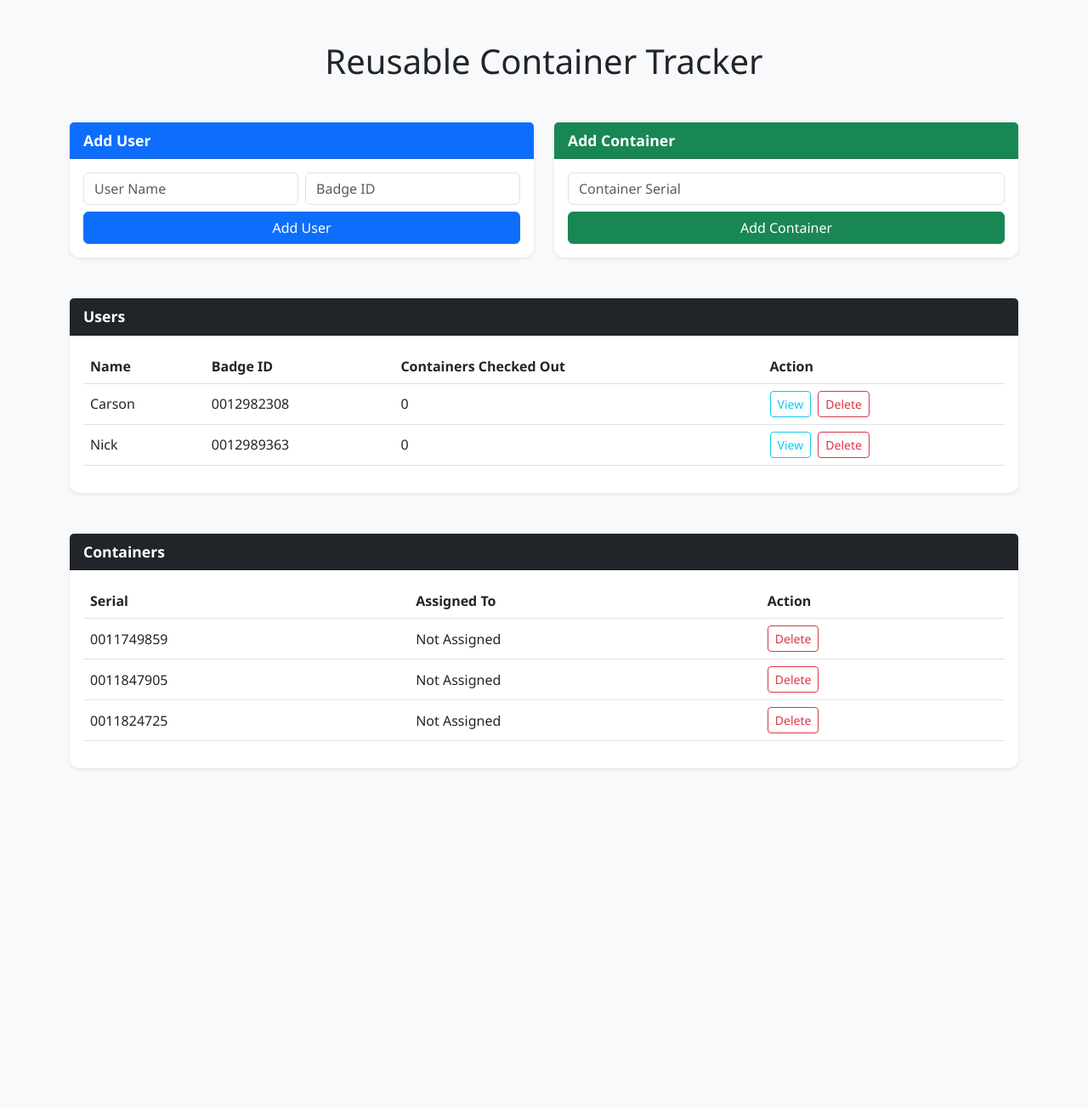
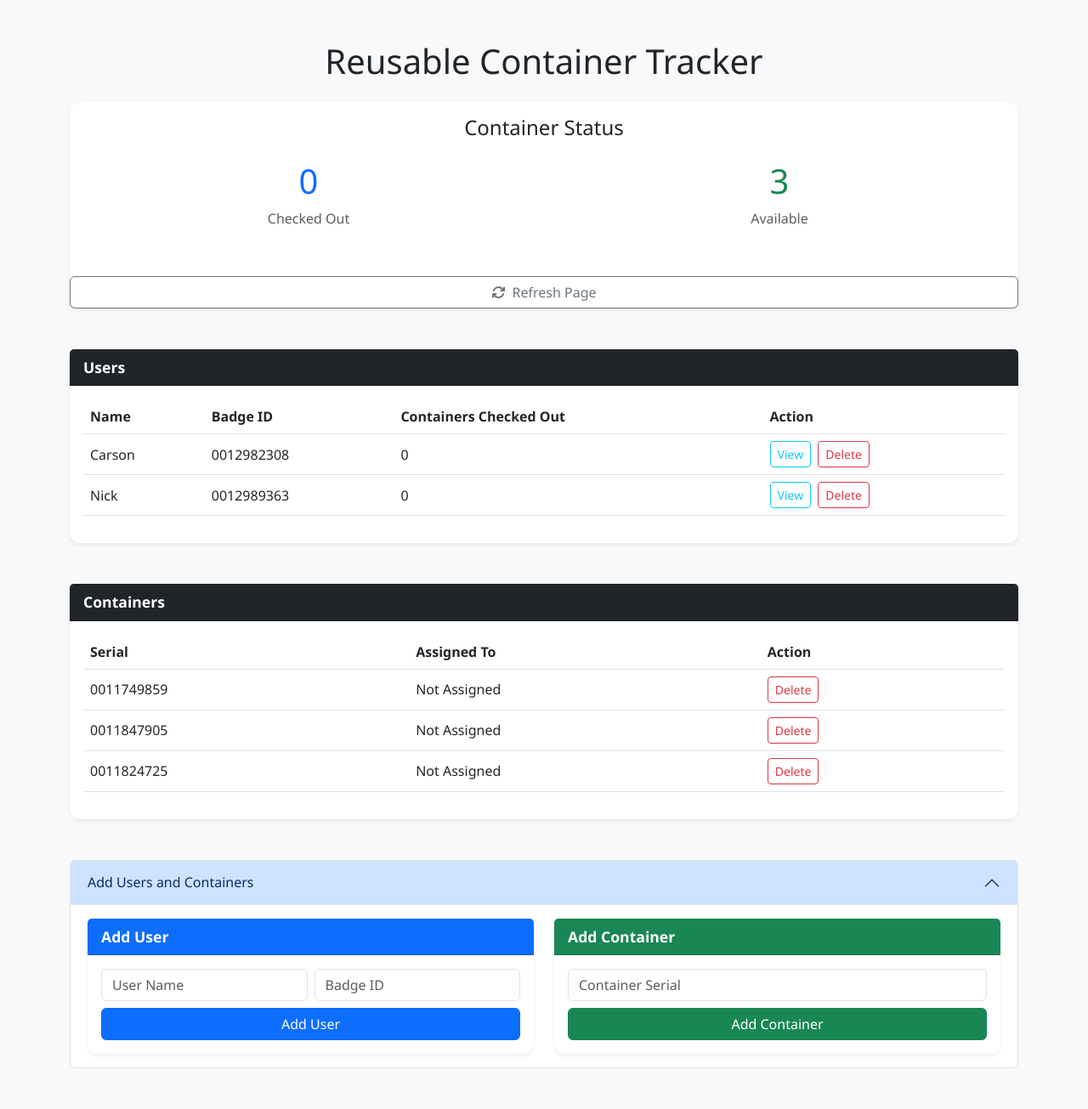
Before and after one commit to cpwilly/containerTracking, a Flask app: page / in a window 1280 px wide. Shown: the whole page at 85% size. Before the commit the page ends 905 px from the top, so only its background shows below. Run offline with Flask 3, Linux system fonts and the light colour scheme; data comes from the database, SQL or seed files in the repository; both versions use the stored data as it was after the commit; parts of the project's set-up code (start-up, migrations or seed data) failed here and were passed over.

Commit message:
finish code and added comments

```diff
--- a/main.py
+++ b/main.py
@@ -5,8 +5,8 @@ import threading
 
 
 # MQTT settings for local broker
-BROKER = "localhost"  # Localhost for local MQTT broker
-PORT = 1883  # Default MQTT port
+BROKER = "localhost"
+PORT = 1883
 TOPIC = "container_tracking"
 FEED = "container_controls"
 
@@ -20,14 +20,14 @@ def create_database():
     conn = sqlite3.connect('container_tracking.db')
     cursor = conn.cursor()
 
-    # Create table for containers
+    # Containers
     cursor.execute('''CREATE TABLE IF NOT EXISTS containers (
                         id INTEGER PRIMARY KEY,
                         serial_number TEXT UNIQUE,
                         user_id INTEGER,
                         FOREIGN KEY (user_id) REFERENCES users(id))''')
 
-    # Create table for users (with name and badgeID)
+    # Users
     cursor.execute('''CREATE TABLE IF NOT EXISTS users (
                         id INTEGER PRIMARY KEY,
                         name TEXT UNIQUE,
@@ -41,7 +41,7 @@ def add_container(serial_number):
     conn = sqlite3.connect('container_tracking.db')
     cursor = conn.cursor()
 
-    # Check if container already exists
+    # Already exists
     cursor.execute("SELECT * FROM containers WHERE serial_number=?", (serial_number,))
     if cursor.fetchone():
         print(f"Container {serial_number} already exists.")
@@ -59,7 +59,7 @@ def add_user(name, badgeID):
     conn = sqlite3.connect('container_tracking.db')
     cursor = conn.cursor()
 
-    # Check if user already exists
+    # Already exists
     cursor.execute("SELECT * FROM users WHERE name=? OR badgeID=?", (name, badgeID))
     if cursor.fetchone():
         print(f"User {name} with badge ID {badgeID} already exists.")
@@ -93,7 +93,7 @@ def checkout_container(container_serial, user_badgeID):
         publish_instruction(f"Error User with badge ID {user_badgeID} does not exist")
         return
 
-    # Assign the container to the user (update user_id in containers table)
+    # Assign
     cursor.execute("UPDATE containers SET user_id=? WHERE serial_number=?", (user[0], container_serial))
     conn.commit()
     print(f"Container {container_serial} checked out to {user[1]} (Badge ID: {user_badgeID}).")
@@ -114,7 +114,7 @@ def return_container(container_serial):
         publish_instruction(f"Error Container {container_serial} does not exist")
         return
 
-    # Remove user association (set user_id to NULL)
+    # Remove user association
     cursor.execute("UPDATE containers SET user_id=NULL WHERE serial_number=?", (container_serial,))
     conn.commit()
     print(f"Container {container_serial} returned and unassigned from user.")
@@ -155,7 +155,7 @@ def show_users_and_containers():
 
 def publish_instruction(instruction):
     """Publish an instruction to the MQTT broker."""
-    print(f"Publishing to MQTT: {instruction}")  # Print the instruction being published for debug purposes
+    print(f"Publishing to MQTT: {instruction}")
     mqtt_client.publish(TOPIC, instruction)
 
 def display_menu():
@@ -189,28 +189,26 @@ def on_message(client, userdata, msg):
     if message == "test":
         mqttMode = True
         handle_operation("checkout")
-    elif "control:checkout" in message:  # Check if message contains "control:checkout"
-        # Split the message by ":"
+    elif "control:checkout" in message:
+        # Split the message with :
         parts = message.split(":")
 
-        # Ensure there are 4 parts (including "control", "checkout", container serial, and badge ID)
+        # Ensure there are 4 parts ( control, checkout, container serial, badge ID)
         if len(parts) == 4:
             container_serial = parts[2]
             user_badgeID = parts[3]
 
-            # Pass the parsed values to the checkout_container function
             checkout_container(container_serial, user_badgeID)
         else:
             print("Error: Invalid message format. Expected format 'control:checkout:{container_serial}:{user_badgeID}'.")
     elif "control:return" in message:  # Check if message contains "control:checkout"
-        # Split the message by ":"
+        # Split the message with :
         parts = message.split(":")
 
-        # Ensure there are 4 parts (including "control", "checkout", container serial, and badge ID)
+        # Ensure there are 3 parts ( control, checkout, container serial)
         if len(parts) == 3:
             container_serial = parts[2]
 
-            # Pass the parsed values to the checkout_container function
             return_container(container_serial)
         else:
             print("Error: Invalid message format. Expected format 'control:return:{container_serial}'.")
@@ -222,50 +220,18 @@ def main():
     threading.Thread(target=run_flask, daemon=True).start()
 
     # Connect to MQTT broker
-    mqtt_client.on_message = on_message  # 👈 Add this line
+    mqtt_client.on_message = on_message
     mqtt_client.connect(BROKER, PORT, 60)
-    mqtt_client.subscribe(TOPIC)         # 👈 And this one
-    mqtt_client.loop_start()  # Start MQTT loop
+    mqtt_client.subscribe(TOPIC)
+    mqtt_client.loop_start()
 
-    create_database()  # Initialize the database
+    create_database()
 
-    while not mqttMode:
-        choice = display_menu()
-
-        if choice == '1':
-            # Add containers and users
-            mode = input("Would you like to add a container (C) or a user (U)? ").strip().upper()
-            if mode == 'C':
-                serial_number = input("Enter container serial number: ").strip()
-                add_container(serial_number)
-            elif mode == 'U':
-                name = input("Enter user name: ").strip()
-                badgeID = input("Enter user badge ID: ").strip()
-                add_user(name, badgeID)
-            else:
-                print("Invalid choice. Please choose either 'C' for container or 'U' for user.")
-
-        elif choice == '2':
-            # Checkout container to a user
-            handle_operation("checkout")
-
-        elif choice == '3':
-            # Return container
-            handle_operation("return")
-
-        elif choice == '4':
-            # Show users and containers
-            show_users_and_containers()
-
-        elif choice == '5':
-            # Exit the application
-            print("Exiting the program...")
-            publish_instruction("Exiting the system. Goodbye! 👋")
-            break
-
-        else:
-            print("Invalid choice, please try again.")
-            publish_instruction("Invalid choice. Please try again")
+    try:
+        while True:
+            pass
+    except KeyboardInterrupt:
+        print("Service interrupted. Shutting down.")
 
 app = Flask(__name__)
 
@@ -274,7 +240,6 @@ def index():
     conn = sqlite3.connect('container_tracking.db')
     cursor = conn.cursor()
 
-    # Fetch users along with the count of containers they have checked out
     cursor.execute("""
         SELECT users.id, users.name, users.badgeID, COUNT(containers.id) as container_count
         FROM users
@@ -283,7 +248,6 @@ def index():
     """)
     users = cursor.fetchall()
 
-    # Fetch containers with associated user names
     cursor.execute("""
         SELECT containers.id, containers.serial_number, users.name
         FROM containers
@@ -291,8 +255,22 @@ def index():
     """)
     containers = cursor.fetchall()
 
+    cursor.execute("SELECT COUNT(*) FROM containers WHERE user_id IS NOT NULL")
+    checked_out = cursor.fetchone()[0]
+
+    cursor.execute("SELECT COUNT(*) FROM containers WHERE user_id IS NULL")
+    available = cursor.fetchone()[0]
+
     conn.close()
-    return render_template('index.html', users=users, containers=containers)
+
+    return render_template(
+        'index.html',
+        users=users,
+        containers=containers,
+        checked_out=checked_out,
+        available=available
+    )
+
 
 
 @app.route('/add_user', methods=['POST'])
@@ -349,7 +327,5 @@ def get_users_with_containers():
     conn.close()
     return jsonify(user_list)
 
-
-
 if __name__ == "__main__":
     main()
--- a/static/styles.css
+++ b/static/styles.css
@@ -1,6 +1,6 @@
 body {
     font-family: "Segoe UI", Tahoma, Geneva, Verdana, sans-serif;
-    background-color:rgb(164, 184, 255); /* Light gray background */
+    background-color:rgb(200,200,200); /* Light gray background */
 }
 
 .card {
--- a/templates/index.html
+++ b/templates/index.html
@@ -5,52 +5,35 @@
     <title>Container Tracker</title>
     <link href="https://cdn.jsdelivr.net/npm/bootstrap@5.3.0/dist/css/bootstrap.min.css" rel="stylesheet">
     <link rel="stylesheet" href="{{ url_for('static', filename='styles.css') }}">
+    <link rel="stylesheet" href="https://cdnjs.cloudflare.com/ajax/libs/font-awesome/6.5.0/css/all.min.css">
     <script src="https://code.jquery.com/jquery-3.6.0.min.js"></script>
     <script src="https://cdn.jsdelivr.net/npm/bootstrap@5.3.0/dist/js/bootstrap.bundle.min.js"></script>
 </head>
 <body class="bg-light">
+    <div class="container py-5">
+        <h1 class="mb-4 text-center">Reusable Container Tracker</h1>
 
-    <div class="container py-5">
-        <h1 class="mb-5 text-center">Reusable Container Tracker</h1>
-
-        <div class="row g-4">
-            <!-- Add User -->
-            <div class="col-md-6">
-                <div class="card shadow-sm">
-                    <div class="card-header bg-primary text-white">Add User</div>
-                    <div class="card-body">
-                        <form action="/add_user" method="post" class="row g-2">
-                            <div class="col-md-6">
-                                <input type="text" name="name" class="form-control" placeholder="User Name" required>
-                            </div>
-                            <div class="col-md-6">
-                                <input type="text" name="badgeID" class="form-control" placeholder="Badge ID" required>
-                            </div>
-                            <div class="col-12">
-                                <button type="submit" class="btn btn-primary w-100">Add User</button>
-                            </div>
-                        </form>
+        <!-- Summary Card -->
+        <div class="card mb-5 text-center shadow-sm">
+            <div class="card-body">
+                <h4 class="card-title mb-4">Container Status</h4>
+                <div class="row">
+                    <div class="col-md-6">
+                        <h1 class="text-primary">{{ checked_out }}</h1>
+                        <p class="text-muted">Checked Out</p>
+                    </div>
+                    <div class="col-md-6">
+                        <h1 class="text-success">{{ available }}</h1>
+                        <p class="text-muted">Available</p>
                     </div>
                 </div>
             </div>
+            <button onclick="location.reload()" class="btn btn-outline-secondary mt-4">
+                <i class="fas fa-arrows-rotate me-2"></i>Refresh Page
+            </button>
 
-            <!-- Add Container -->
-            <div class="col-md-6">
-                <div class="card shadow-sm">
-                    <div class="card-header bg-success text-white">Add Container</div>
-                    <div class="card-body">
-                        <form action="/add_container" method="post" class="row g-2">
-                            <div class="col-12">
-                                <input type="text" name="serial_number" class="form-control" placeholder="Container Serial" required>
-                            </div>
-                            <div class="col-12">
-                                <button type="submit" class="btn btn-success w-100">Add Container</button>
-                            </div>
-                        </form>
-                    </div>
-                </div>
-            </div>
         </div>
+
 
         <!-- Users Table -->
         <div class="mt-5">
@@ -117,6 +100,58 @@
             </div>
         </div>
 
+        <div class="accordion mt-5" id="addFormsAccordion">
+            <div class="accordion-item">
+                <h2 class="accordion-header" id="headingForms">
+                    <button class="accordion-button" type="button" data-bs-toggle="collapse" data-bs-target="#collapseForms" aria-expanded="true" aria-controls="collapseForms">
+                        Add Users and Containers
+                    </button>
+                </h2>
+                <div id="collapseForms" class="accordion-collapse collapse show" data-bs-parent="#addFormsAccordion">
+                    <div class="accordion-body">
+                        <div class="row g-4">
+                            <!-- Add User -->
+                            <div class="col-md-6">
+                                <div class="card shadow-sm">
+                                    <div class="card-header bg-primary text-white">Add User</div>
+                                    <div class="card-body">
+                                        <form action="/add_user" method="post" class="row g-2">
+                                            <div class="col-md-6">
+                                                <input type="text" name="name" class="form-control" placeholder="User Name" required>
+                                            </div>
+                                            <div class="col-md-6">
+                                                <input type="text" name="badgeID" class="form-control" placeholder="Badge ID" required>
+                                            </div>
+                                            <div class="col-12">
+                                                <button type="submit" class="btn btn-primary w-100">Add User</button>
+                                            </div>
+                                        </form>
+                                    </div>
+                                </div>
+                            </div>
+
+                            <!-- Add Container -->
+                            <div class="col-md-6">
+                                <div class="card shadow-sm">
+                                    <div class="card-header bg-success text-white">Add Container</div>
+                                    <div class="card-body">
+                                        <form action="/add_container" method="post" class="row g-2">
+                                            <div class="col-12">
+                                                <input type="text" name="serial_number" class="form-control" placeholder="Container Serial" required>
+                                            </div>
+                                            <div class="col-12">
+                                                <button type="submit" class="btn btn-success w-100">Add Container</button>
+                                            </div>
+                                        </form>
+                                    </div>
+                                </div>
+                            </div>
+                        </div>
+                    </div>
+                </div>
+            </div>
+        </div>
+
         <!-- Modal -->
         <div class="modal fade" id="containersModal" tabindex="-1" aria-labelledby="containersModalLabel" aria-hidden="true">
             <div class="modal-dialog modal-dialog-scrollable">
```
Also changed, not shown: container_app.py (+21 -49 lines), container_tracking.db.
